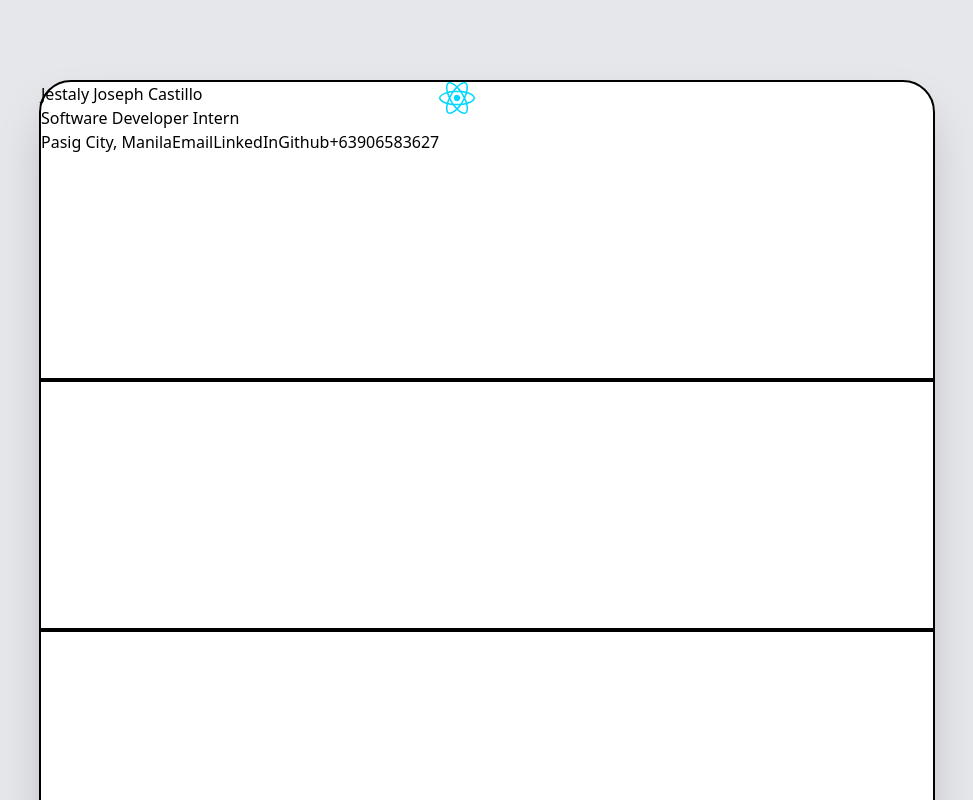
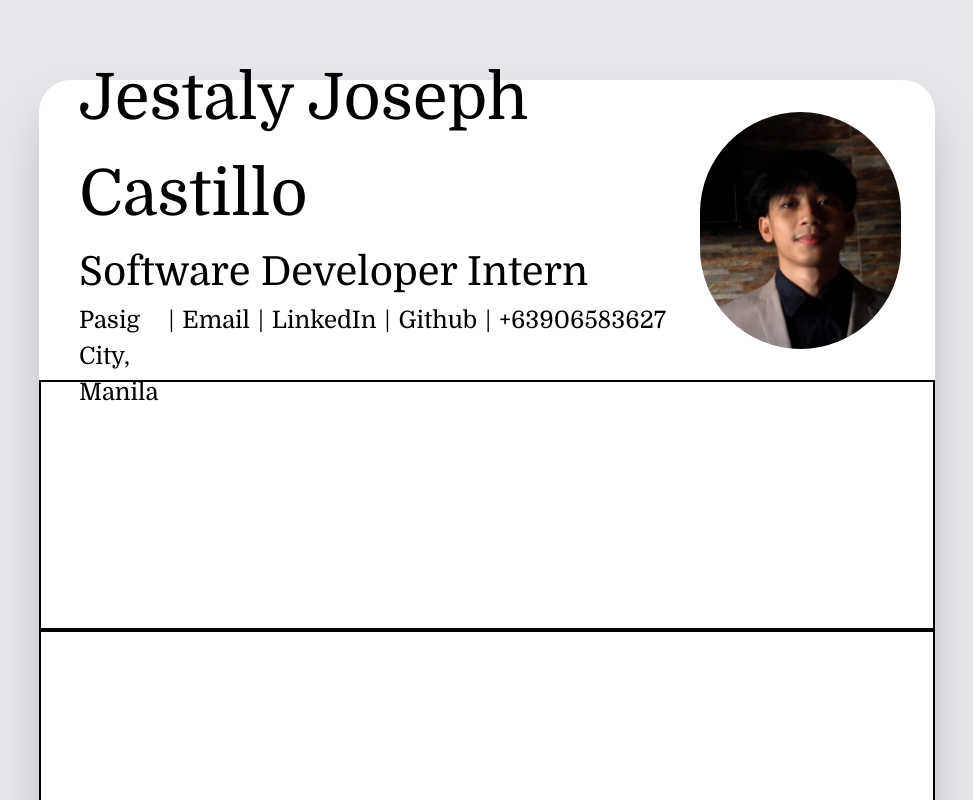
Before and after one commit to jc14-ai/Resume, a React (Vite) app: page / in a window 1280 px wide. Shown: the top 800 px of the page, without its empty margins (153-1126 px from the left). Built offline with nearby package versions, Linux system fonts and the light colour scheme.

Commit message:
Add: finish header components

```diff
--- a/src/App.tsx
+++ b/src/App.tsx
@@ -9,19 +9,25 @@ import { Additional } from './components/wrappers/Additional.tsx'
 import { Name } from './components/Name.tsx'
 import { JobInfo } from './components/JobInfo.tsx'
 import { Contact } from './components/Contact.tsx'
-import myImage from './assets/react.svg'
+import myImage from './assets/my-image.jpg'
 
 export default function App(){
   return (
     <>
     <Resume>
       <Header>
-        <div>
+        <div className='flex flex-col justify-center items-start h-full w-[70%] pl-10'>
           <Name name='Jestaly Joseph Castillo'/>
           <JobInfo job='Software Developer Intern'/>
-          <Contact address='Pasig City, Manila' email='' linkedin='' github='' phone='+63906583627'/>
+          <Contact address='Pasig City, Manila'
+                    email='mailto:jestalycastillo15@gmail.com'
+                    linkedin='https://www.linkedin.com/in/jestaly-a-castillo-a738b1326/'
+                    github='https://github.com/jc14-ai'
+                    phone='+63906583627'/>
         </div>
-        <img src={myImage}/>
+        <div className='flex justify-center items-center w-[30%] h-full'>
+          <img className='w-[75%] h-[79%] object-cover rounded-[200px] bg-black hover:scale-101 duration-100' src={myImage}/>
+        </div>
       </Header>
       <Summary>
 
--- a/src/components/Contact.tsx
+++ b/src/components/Contact.tsx
@@ -9,11 +9,11 @@ type ContactProps = {
 export function Contact({address, email, linkedin, github, phone}:ContactProps){
     return(
         <>
-        <div className="flex flex-row justify-start items-start">
-            <h3>{address}</h3>
-            <a href={email}>Email</a>
-            <a href={linkedin}>LinkedIn</a>
-            <a href={github}>Github</a>
+        <div className="flex flex-row justify-start items-start text-[1.5em] font-domine gap-2 m-0">
+            <h3>{address}</h3>|
+            <a className="hover:text-red-400 duration-300" href={email}>Email</a>|
+            <a className="hover:text-blue-400 duration-300" href={linkedin}>LinkedIn</a>|
+            <a className="hover:text-blue-700 duration-300" href={github}>Github</a>|
             <h3>{phone}</h3>
         </div>
         </>
--- a/src/components/JobInfo.tsx
+++ b/src/components/JobInfo.tsx
@@ -5,7 +5,7 @@ type JobInfoProps = {
 export function JobInfo({job}:JobInfoProps){
     return(
         <>
-        <h2 className="">{job}</h2>
+        <h2 className="text-[2.5em] font-domine m-0 hover:text-gray-600 duration-200">{job}</h2>
         </>
     )
 }
--- a/src/components/Name.tsx
+++ b/src/components/Name.tsx
@@ -5,7 +5,7 @@ type NameProps = {
 export function Name({name}:NameProps){
     return(
         <>
-        <h1 className="">{name}</h1>
+        <h1 className="text-[4em] font-domine m-0 hover:scale-102 duration-400">{name}</h1>
         </>
     )
 }
--- a/src/components/wrappers/Header.tsx
+++ b/src/components/wrappers/Header.tsx
@@ -6,7 +6,7 @@ type ChildrenProps = {
 export function Header({children}: ChildrenProps){
     return(
         <>
-        <div className='flex flex-row items-start justify-start w-full h-[300px] rounded-t-4xl border-2'>
+        <div className='flex flex-row items-start justify-start w-full h-[300px] rounded-t-4xl'>
             {children}
         </div>
         </>
--- a/src/index.css
+++ b/src/index.css
@@ -1 +1,7 @@
+@import url('https://fonts.googleapis.com/css2?family=Domine:wght@400..700&display=swap');
+
 @import "tailwindcss";
+
+@theme{
+    --font-domine: "Domine", serif;
+}
```
Also changed, not shown: src/assets/my-image.jpg (added).
